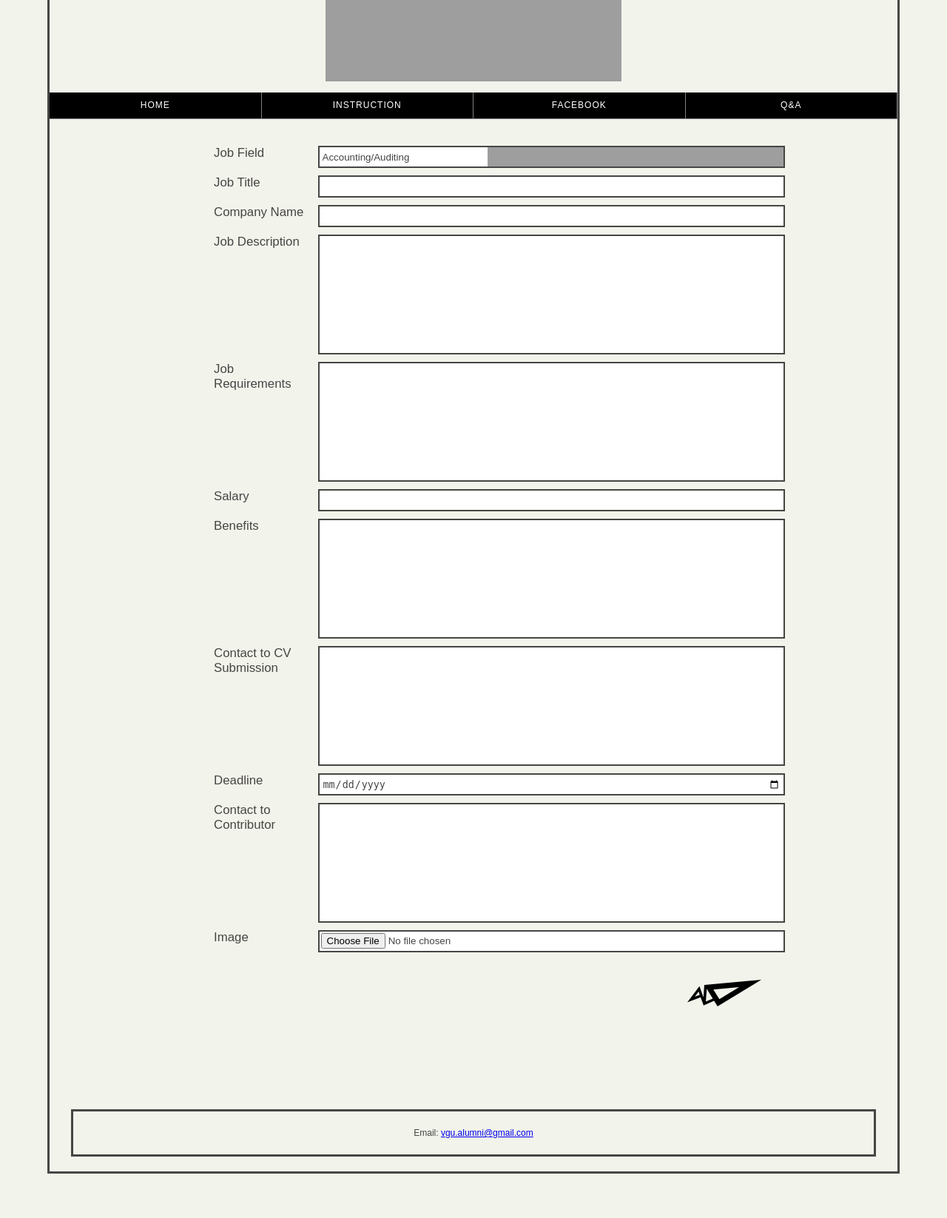
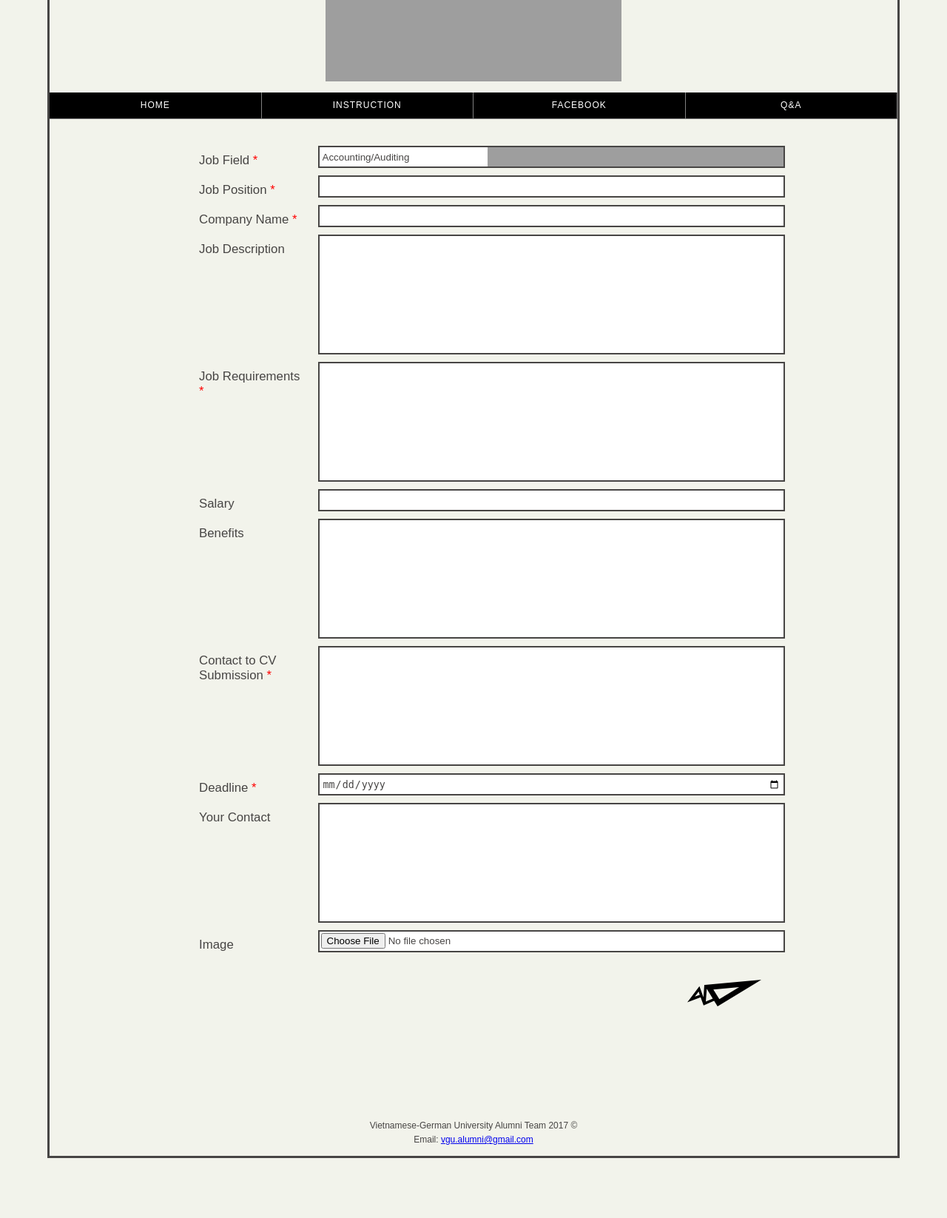
Before and after one commit to ngdangdat/vgujobboard, a CodeIgniter app: page /intern/handle/job in a window 1280 px wide. Shown: the part 353-1999 px from the top of the page at 74% size. After the commit the page ends 1918 px from the top, so only its background shows below. Run offline with CodeIgniter, Linux system fonts and the light colour scheme; style sheets or scripts are compiled from the project's sources; some libraries are stand-ins or nearby versions; grey boxes are pictures that could not be loaded.

Commit message:
Fix bugs

```diff
--- a/application/helpers/facebook_helper.php
+++ b/application/helpers/facebook_helper.php
@@ -19,11 +19,6 @@ if(!function_exists(('postImageToFacebook'))) {
             'url' => $imageUrl,
             'caption' => $caption
         );
-
-        if(!$isPublished && isset($scheduledTime)) {
-            $param['published'] = false;
-            $param['scheduled_publish_time'] = $scheduledTime;
-        }
 
         try {
             $facebookServ = new Facebook();
--- a/application/views/component/footer.php
+++ b/application/views/component/footer.php
@@ -1,3 +1,4 @@
 <div class="footer">
+	<p>Vietnamese-German University Alumni Team 2017 &#169;</p>
 	<p>Email: <a href="mailto:vgu.alumni@gmail.com">vgu.alumni@gmail.com</p></a>
 </div>
--- a/application/views/component/header.php
+++ b/application/views/component/header.php
@@ -8,16 +8,16 @@
         <div id="navigation" class="col-12">
             <ul>
                 <li class="col-3 col-m-6">
-                    <a href="<?php echo $this->config->site_url(); ?>">Home</a>
+                    <a target="_blank"href="<?php echo $this->config->site_url(); ?>">Home</a>
                 </li>
                 <li class="col-3 col-m-6">
-                    <a href="instruction.html">Instruction</a>
+                    <a target="_blank" href="instruction.html">Instruction</a>
                 </li>
                 <li class="col-3 col-m-6">
-                    <a href="https://www.facebook.com/VGUAlumniCommunity">Facebook</a>
+                    <a target="_blank" href="https://www.facebook.com/VGUAlumniCommunity">Facebook</a>
                 </li>
                 <li class="col-3 col-m-6">
-                    <a href="https://vgualumniqna.tumblr.com/">Q&amp;A</a>
+                    <a target="_blank" href="https://vgualumniqna.tumblr.com/">Q&amp;A</a>
                 </li>
                 <div class="clearfix"></div>
             </ul>
--- a/application/views/homepage.php
+++ b/application/views/homepage.php
@@ -1,7 +1,7 @@
 <?php echo form_open('handle/job'); ?>
     <div class="row">
         <div class="job-category form-row col-12 col-m-12">
-            <label class="col-3 col-m-12" for="job_category">Job Field</label>
+            <label class="col-3 col-m-12" for="job_category">Job Field <span class="required">*</span></label>
             <?php echo form_dropdown(
                 array(
                     'name'  => 'job_category',
@@ -37,7 +37,7 @@
             <?php echo form_error('job_category_others'); ?>
         </div>
         <div class="job-title form-row <col-12 col-m-12">
-            <label class="col-3 col-m-12" for="job_title" class='col-10 col-m-12'>Job Title</label>
+            <label class="col-3 col-m-12" for="job_title" class='col-10 col-m-12'>Job Position <span class="required">*</span></label>
             <?php echo form_input(
                 array(
                     'name' => 'job_title',
@@ -48,7 +48,7 @@
             <?php echo form_error('job_title'); ?>
         </div>
         <div class="company form-row col-12 col-m-12">
-            <label class="col-3 col-m-12" for="company">Company Name</label>
+            <label class="col-3 col-m-12" for="company">Company Name <span class="required">*</span></label>
             <?php echo form_input(
                 array(
                     'name' => 'company',
@@ -70,7 +70,7 @@
             <?php echo form_error('job_desc'); ?>
         </div>
         <div class="job-require form-row col-12 col-m-12">
-            <label class="col-3 col-m-12" for="job_require">Job Requirements</label>
+            <label class="col-3 col-m-12" for="job_require">Job Requirements <span class="required">*</span></label>
             <?php echo form_textarea(
                 array(
                     'name' => 'job_require',
@@ -103,7 +103,7 @@
             <?php echo form_error('benefit'); ?>
         </div>
         <div class="job-contact-submit form-row col-12 col-m-12">
-            <label class="col-3 col-m-12" for="job_contact">Contact to CV Submission</label>
+            <label class="col-3 col-m-12" for="job_contact">Contact to CV Submission <span class="required">*</span></label>
             <?php echo form_textarea(
                 array(
                     'name' => 'job_contact_submit',
@@ -114,7 +114,7 @@
             <?php echo form_error('job_contact_submit'); ?>
         </div>
         <div class="deadline form-row col-12 col-m-12">
-            <label class="col-3 col-m-12" for="deadline">Deadline</label>
+            <label class="col-3 col-m-12" for="deadline">Deadline <span class="required">*</span></label>
             <?php echo form_input(
                 array(
                     'type' => 'date',
@@ -126,7 +126,7 @@
             <?php echo form_error('deadline'); ?>
         </div>
         <div class="job-contact-contributor form-row col-12 col-m-12">
-            <label class="col-3 col-m-12" for="job_contact">Contact to Contributor</label>
+            <label class="col-3 col-m-12" for="job_contact">Your Contact</label>
             <?php echo form_textarea(
                 array(
                     'name' => 'job_contact_contributor',
--- a/sass/general/_forms.scss
+++ b/sass/general/_forms.scss
@@ -100,12 +100,18 @@ label {
   padding-right: 15px;
   @media screen and (min-width: 768px) {
     padding-left: 10px;
+    padding-top: 10px;
   }
   @media screen and (min-width: 1025px) {
-    padding-left: 70px;
+    padding-left: 50px;
   }
   @media screen and (min-width: 1280px) {
     font-size: 1.4em;
+  }
+  span{
+    &.required{
+      color: red;
+    }
   }
 }
 
@@ -204,6 +210,9 @@ small {
     @media screen and (min-width: 768px) {
       margin-left: 25%;
     }
+    .error-msg{
+      margin-top: 5px;
+    }
   }
 }
 
@@ -211,15 +220,15 @@ small {
   color: red;
 }
 
-.legend label {
-}
 .footer {
-  border: solid 3px #474544;
   max-width: 95%;
-  margin: 20px auto;
+  margin: 20px auto 0;
   position: relative;
   text-align: center;
   padding: 10px;
+  p{
+    margin: 5px;
+  }
 }
 
 /* For mobile phones: */
```
